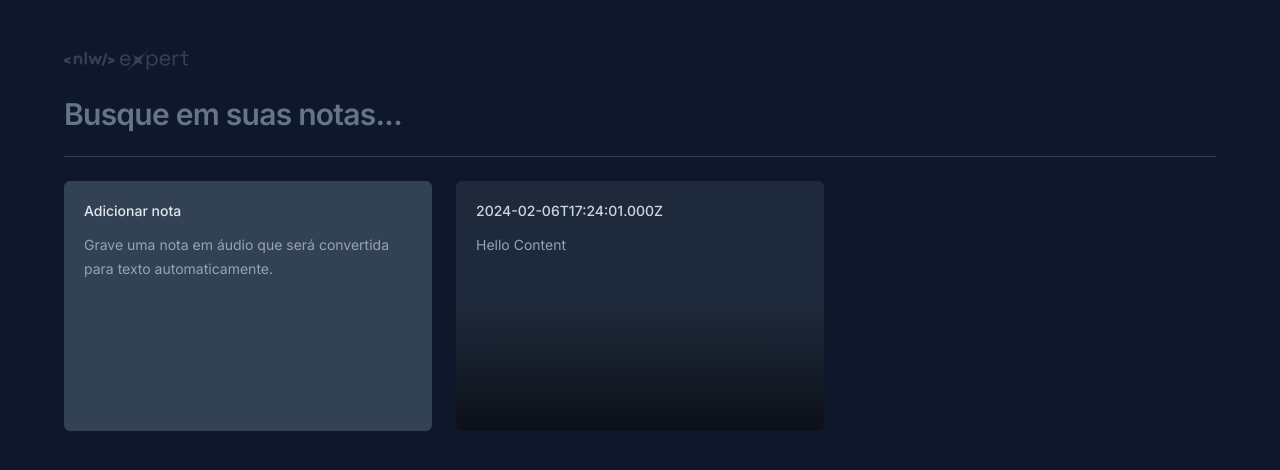
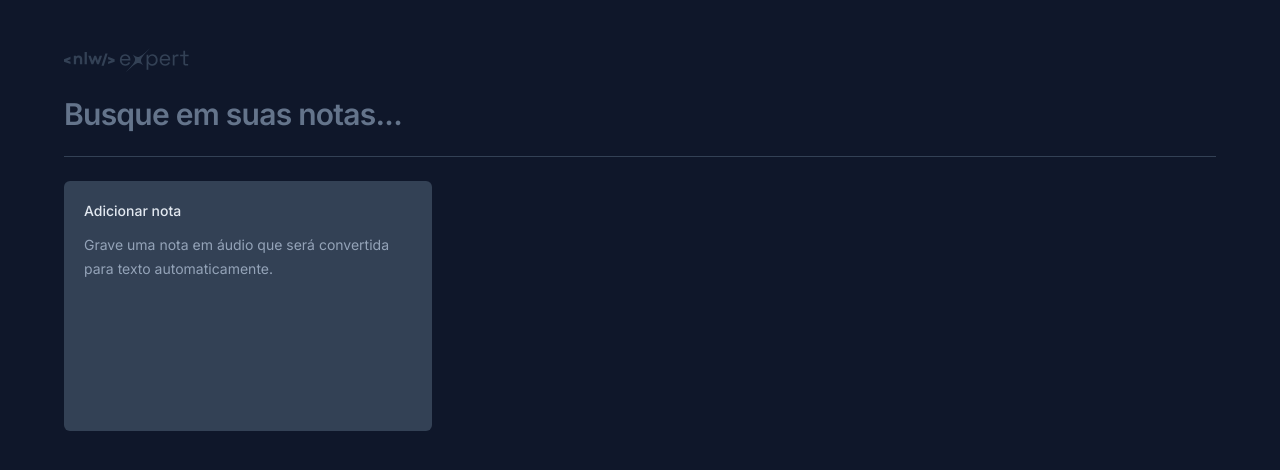
Before and after one commit to devcanovas/nlw-expert-notes, a React (Vite) app: page / in a window 1280 px wide. Shown: the top 470 px of the page. Built offline with nearby package versions, Linux system fonts and the light colour scheme.

Commit message:
feat: implementando onSaveNote

```diff
--- a/src/app.tsx
+++ b/src/app.tsx
@@ -1,8 +1,27 @@
+import { useState } from "react";
 import logo from "./assets/logo-nlw-expert.svg";
 import { NewNoteCard } from "./components/new-note-card";
 import { NoteCard } from "./components/note-card";
 
+interface Note {
+  id: string,
+  date: Date,
+  content: string
+}
+
 export function App() {
+  const [notes, setNotes] = useState<Note[]>([])
+
+  function onNoteCreated(content: string) {
+    const newNote = {
+      id: crypto.randomUUID(),
+      date: new Date(),
+      content,
+    }
+
+    setNotes([...notes, newNote])
+  }
+
   return (
     <div className="mx-auto max-w-6xl my-12 space-y-6">
       <img src={logo} alt="Logo NLW Expert" />
@@ -18,14 +37,11 @@ export function App() {
       <div className="h-px bg-slate-700" />
 
       <div className="grid grid-cols-3 gap-6 auto-rows-[250px]">
-        <NewNoteCard />
+        <NewNoteCard onNoteCreated={onNoteCreated} />
 
-        <NoteCard
-          note={{
-            date: new Date(),
-            content: "Hello Content",
-          }}
-        />
+        {notes.map(note => {
+          return <NoteCard key={note.id} note={note} />
+        })}
       </div>
     </div>
   );
--- a/src/components/new-note-card.tsx
+++ b/src/components/new-note-card.tsx
@@ -3,7 +3,11 @@ import { X } from "lucide-react";
 import { ChangeEvent, FormEvent, useState } from "react";
 import {toast} from 'sonner'
 
-export function NewNoteCard() {
+interface NewNoteCardProps {
+  onNoteCreated: (content: string) => void
+}
+
+export function NewNoteCard({onNoteCreated}: NewNoteCardProps) {
   const [shouldShowOnBoard, setShouldShowOnBoard] = useState(true);
   const [content, setContent] = useState("");
   function handleStartEditor() {
@@ -19,7 +23,9 @@ export function NewNoteCard() {
 
   function handleSaveNote(event: FormEvent) {
     event.preventDefault();
-    console.log(content);
+    onNoteCreated(content);
+    setContent('');
+    setShouldShowOnBoard(true);
     toast.success('Nota criada com sucesso!')
   }
 
@@ -65,6 +71,7 @@ export function NewNoteCard() {
                   autoFocus
                   className="text-sm leading-6 text-slate-400 bg-transparent resize-none flex1 outline-none"
                   onChange={handleContentChange}
+                  value={content}
                 />
               )}
             </div>
--- a/src/components/note-card.tsx
+++ b/src/components/note-card.tsx
@@ -15,7 +15,12 @@ export function NoteCard({ note }: NoteCardProps) {
     <Dialog.Root>
       <Dialog.Trigger className="flex flex-col rounded-md bg-slate-800 p-5 gap-3 overflow-hidden relative outline-none text-left hover:ring-2 hover:ring-slate-600 focus-visible:ring-2 focus-visible:ring-lime-400">
         <span className="text-sm font-medium text-slate-300">
-          {note.date.toISOString()}
+          {
+            formatDistanceToNow(note.date, {
+              locale: ptBR,
+              addSuffix: true,
+            })
+          }
         </span>
         <p className="text-sm leading-6 text-slate-400 ">{note.content}</p>
 
```
